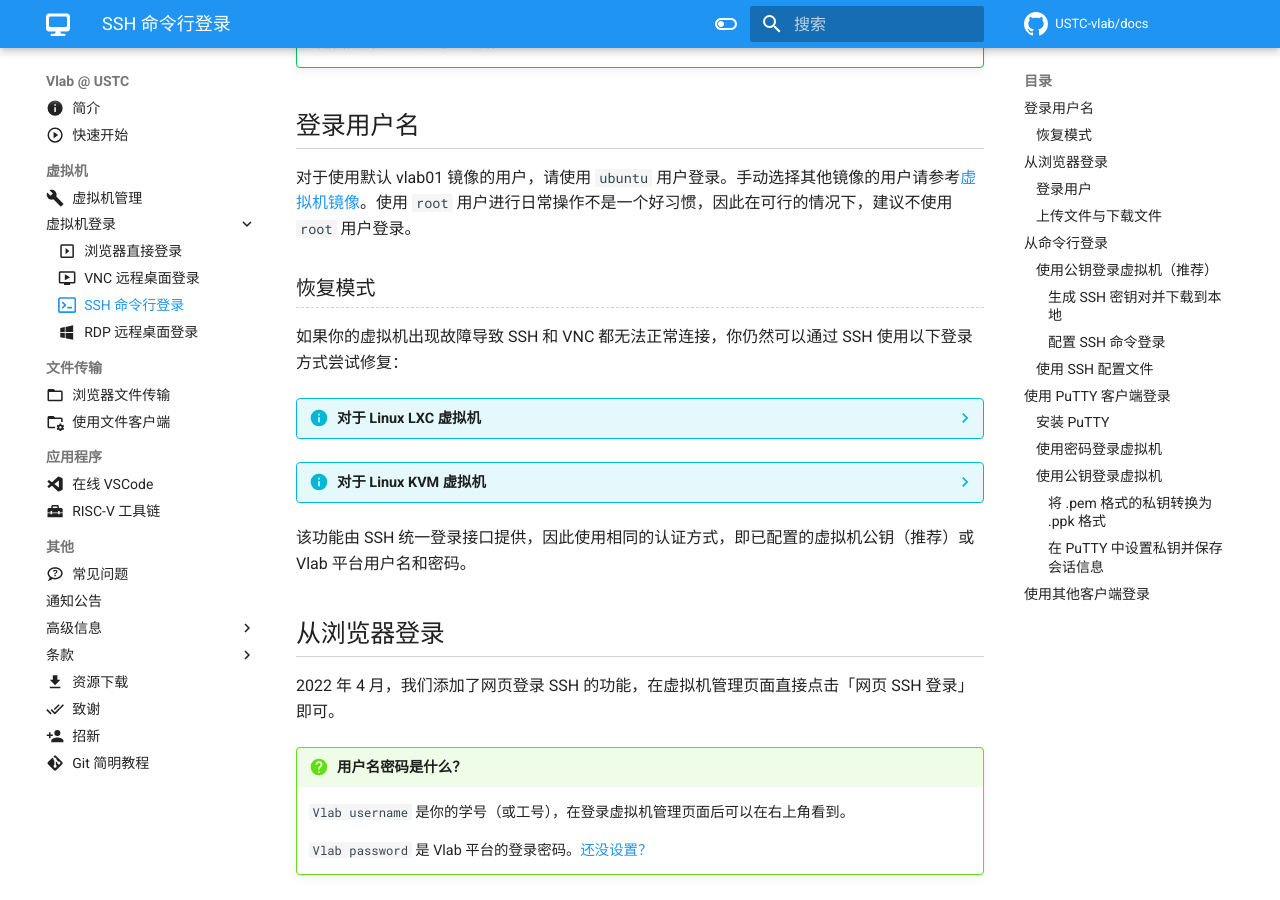
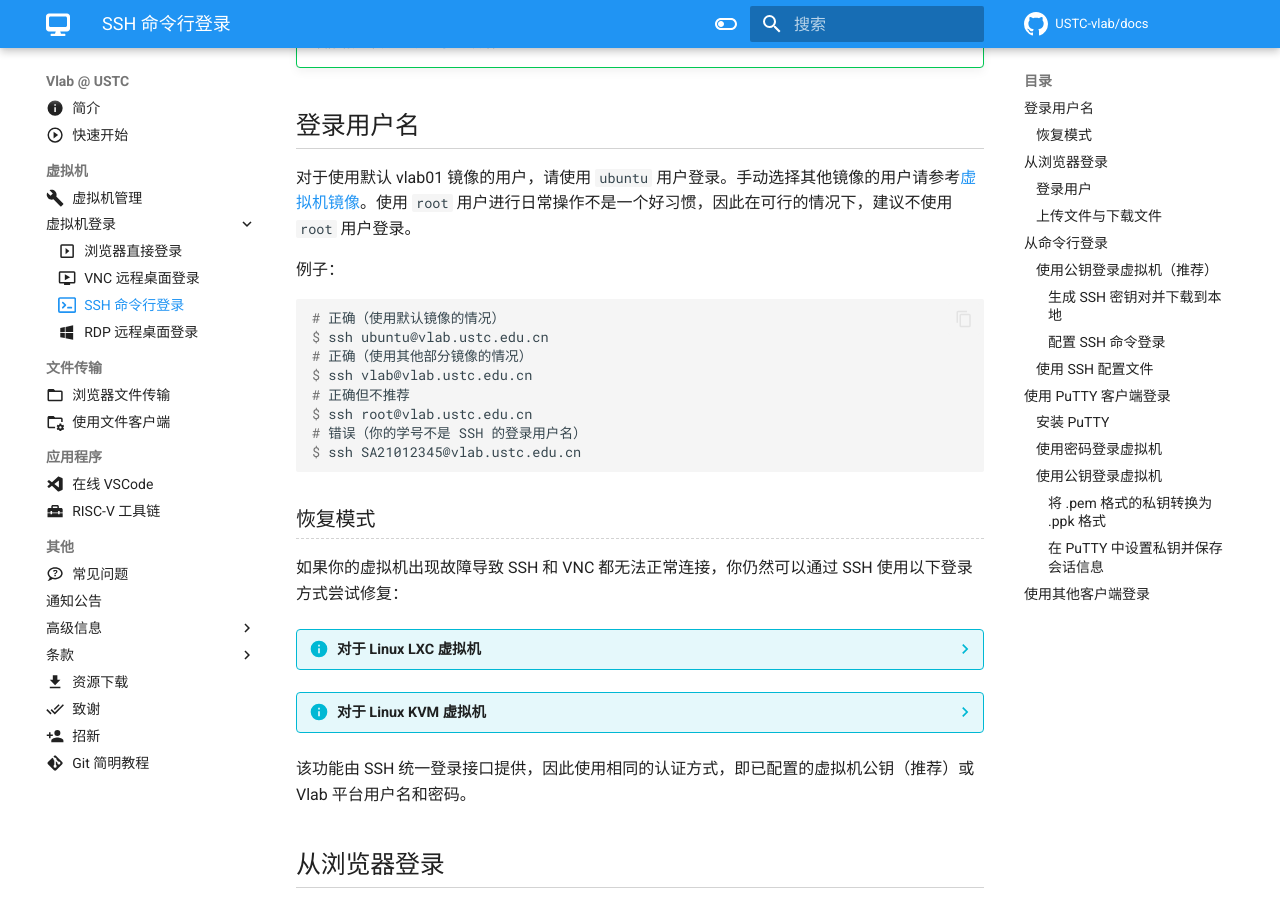
Before and after one commit to USTC-vlab/docs, an MkDocs documentation site: the page built from docs/login/ssh.md, in a window 1280 px wide and 900 px high, scrolled down 353 px. Built offline with MkDocs 1.6.1 and Material for MkDocs 9.7.7, drawn with Linux system fonts in a browser that asks for light colours; comment, search, counter and statistics services are not loaded.

Commit message:
ssh: give more specific example of username

````diff
--- a/docs/login/ssh.md
+++ b/docs/login/ssh.md
@@ -17,6 +17,19 @@ icon: octicons/terminal-16
 ## 登录用户名 {#username}
 
 对于使用默认 vlab01 镜像的用户，请使用 `ubuntu` 用户登录。手动选择其他镜像的用户请参考[虚拟机镜像](../advanced/images.md#镜像一览-image-content)。使用 `root` 用户进行日常操作不是一个好习惯，因此在可行的情况下，建议不使用 `root` 用户登录。
+
+例子：
+
+```console
+# 正确（使用默认镜像的情况）
+$ ssh ubuntu@vlab.ustc.edu.cn
+# 正确（使用其他部分镜像的情况）
+$ ssh vlab@vlab.ustc.edu.cn
+# 正确但不推荐
+$ ssh root@vlab.ustc.edu.cn
+# 错误（你的学号不是 SSH 的登录用户名）
+$ ssh SA21012345@vlab.ustc.edu.cn
+```
 
 ### 恢复模式 {#recovery}
 
````
